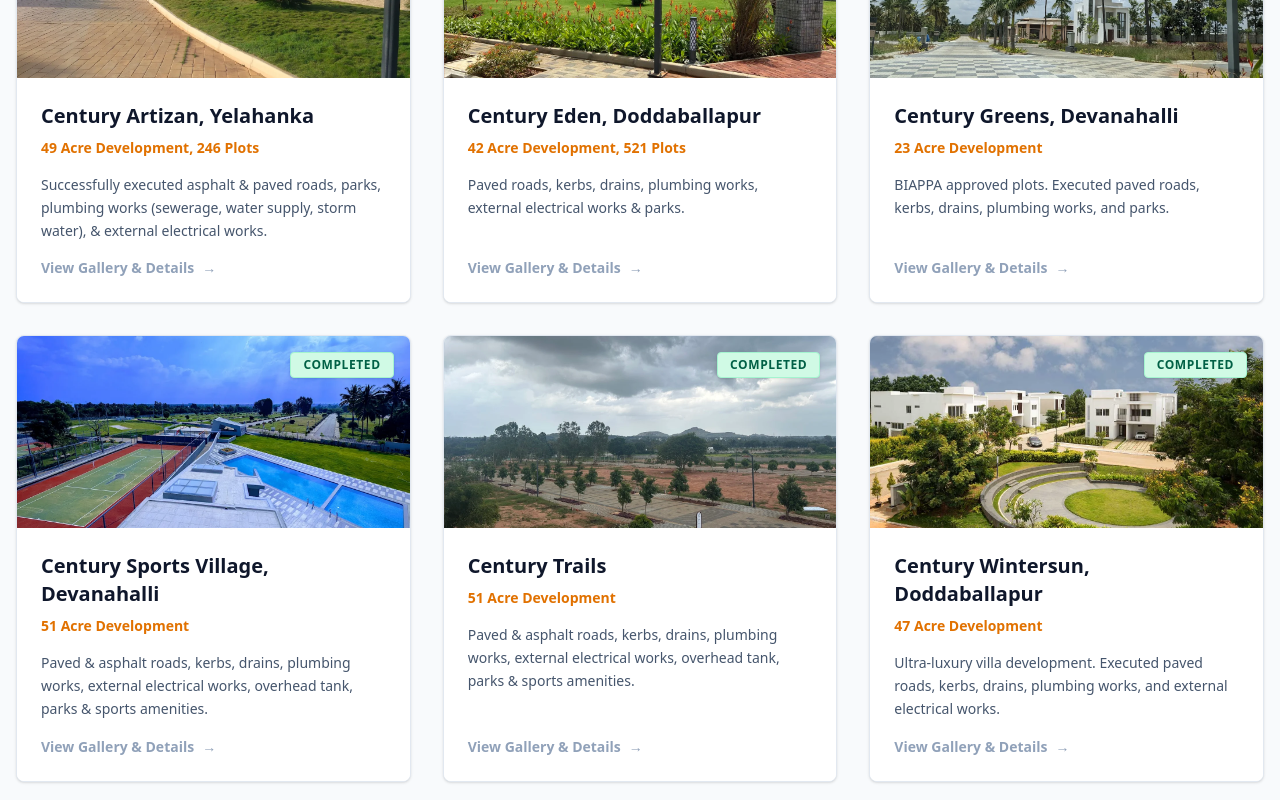
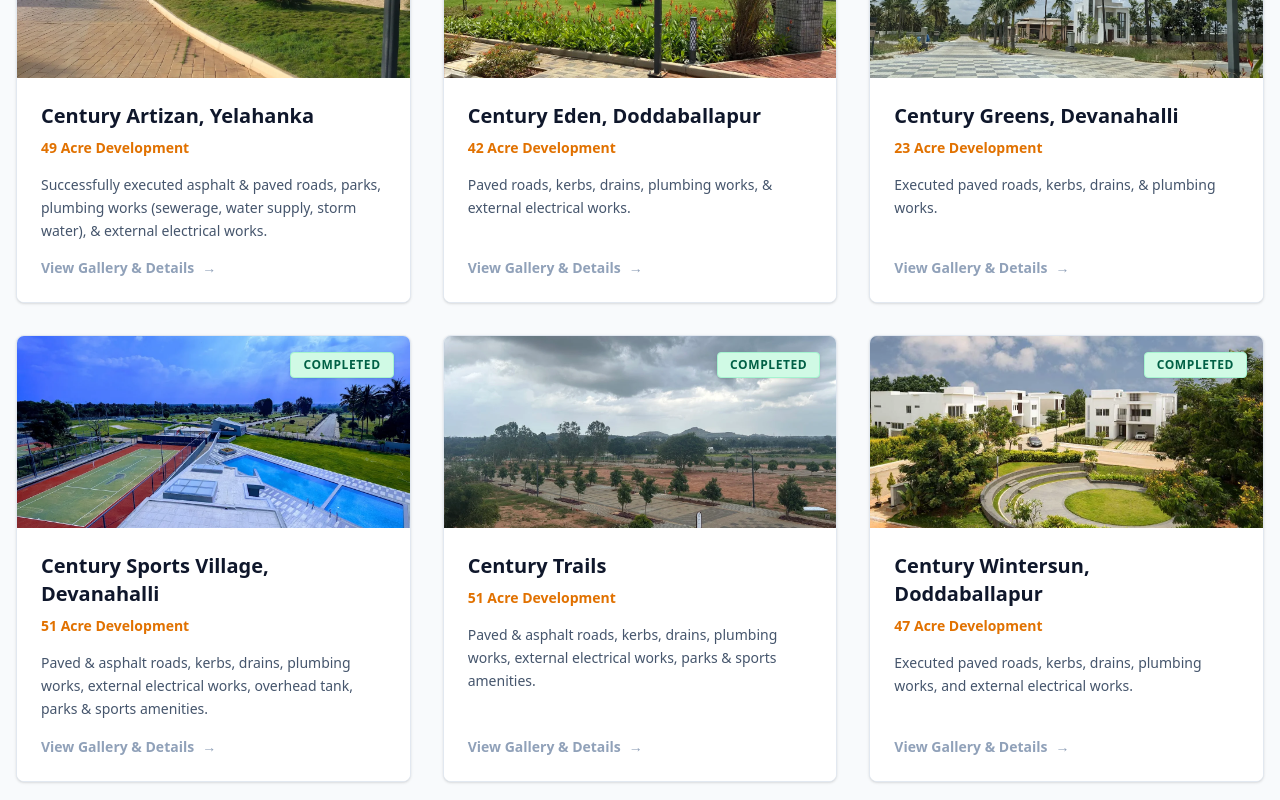
Before and after one commit to Richard-Sylvester/guru-sai-website, a Next.js app: page /projects in a window 1280 px wide. Shown: the part 540-1340 px from the top of the page. Built offline with nearby package versions, Linux system fonts and the light colour scheme.

Commit message:
Updated Projects scope

```diff
--- a/src/data/projectsData.js
+++ b/src/data/projectsData.js
@@ -5,7 +5,7 @@
     id: 1,
     name: "Century Artizan, Yelahanka",
     status: "Completed",
-    size: "49 Acre Development, 246 Plots",
+    size: "49 Acre Development",
     details: "Successfully executed asphalt & paved roads, parks, plumbing works (sewerage, water supply, storm water), & external electrical works.",
     mainImage: "/century-artizan-2.webp",
     gallery: ["/century-artizan-1.webp", "/century-artizan-3.webp", "/century-artizan-4.webp"]
@@ -14,8 +14,8 @@
     id: 2,
     name: "Century Eden, Doddaballapur",
     status: "Completed",
-    size: "42 Acre Development, 521 Plots",
-    details: "Paved roads, kerbs, drains, plumbing works, external electrical works & parks.",
+    size: "42 Acre Development",
+    details: "Paved roads, kerbs, drains, plumbing works, & external electrical works.",
     mainImage: "/century-eden-1.webp",
     gallery: ["/century-eden-2.webp", "/century-eden-3.webp", "/century-eden-4.webp"]
   },
@@ -24,7 +24,7 @@
     name: "Century Greens, Devanahalli",
     status: "Completed",
     size: "23 Acre Development",
-    details: "BIAPPA approved plots. Executed paved roads, kerbs, drains, plumbing works, and parks.",
+    details: "Executed paved roads, kerbs, drains, & plumbing works.",
     mainImage: "/century-greens-1.webp",
     gallery: ["/century-greens-2.webp", "/century-greens-3.webp", "/century-greens-4.webp", "/century-greens-5.webp", "/century-greens-6.webp", "/century-greens-7.webp", "/century-greens-8.webp"]
   },
@@ -42,7 +42,7 @@
     name: "Century Trails",
     status: "Completed",
     size: "51 Acre Development",
-    details: "Paved & asphalt roads, kerbs, drains, plumbing works, external electrical works, overhead tank, parks & sports amenities.",
+    details: "Paved & asphalt roads, kerbs, drains, plumbing works, external electrical works, parks & sports amenities.",
     mainImage: "/century-trails-1.webp",
     gallery: ["/century-trails-2.webp", "/century-trails-3.jpeg", "/century-trails-4.jpeg", "/century-trails-5.jpeg", "/century-trails-6.jpeg", "/century-trails-7.jpeg", "/century-trails-8.jpeg"]
   },
@@ -51,7 +51,7 @@
     name: "Century Wintersun, Doddaballapur",
     status: "Completed",
     size: "47 Acre Development",
-    details: "Ultra-luxury villa development. Executed paved roads, kerbs, drains, plumbing works, and external electrical works.",
+    details: "Executed paved roads, kerbs, drains, plumbing works, and external electrical works.",
     mainImage: "/century-wintersun-1.webp",
     gallery: ["/century-wintersun-2.webp", "/century-wintersun-3.webp", "/century-wintersun-4.webp", "/century-wintersun-5.webp"]
   },
@@ -60,7 +60,7 @@
     name: "Century Seasons",
     status: "Completed",
     size: "51 Acre Development",
-    details: "Paved & asphalt roads, kerbs, drains, plumbing works, external electrical works, overhead tank, parks & sports amenities.",
+    details: "Paved & asphalt roads, kerbs, drains, plumbing works, external electrical works, & overhead tank.",
     mainImage: "/century-seasons-1.webp",
     gallery: ["/century-seasons-2.webp", "/century-seasons-3.webp", "/century-seasons-4.webp", "/century-seasons-5.webp"]
   },
@@ -69,7 +69,7 @@
     name: "Hush Fields by Living Walls",
     status: "Completed",
     size: "51 Acre Development",
-    details: "Paved & asphalt roads, kerbs, drains, plumbing works, external electrical works, overhead tank, parks & sports amenities.",
+    details: "Paved & asphalt roads, kerbs, drains, plumbing works, external electrical works, & overhead tank.",
     mainImage: "/hushfields-1.jpg",
     gallery: ["/hushfields-2.jpg", "/hushfields-3.webp", "/hushfields-4.webp"]
   },
@@ -78,7 +78,7 @@
     name: "Sattva Bhumi",
     status: "Completed",
     size: "51 Acre Development",
-    details: "Paved & asphalt roads, kerbs, drains, plumbing works, external electrical works, overhead tank, parks & sports amenities.",
+    details: "Paved & asphalt roads, kerbs, drains, plumbing works, external electrical works, & overhead tank.",
     mainImage: "/sattva-6.webp",
     gallery: ["/sattva-4.webp", "/sattva-3.webp", "/sattva-5.webp", "/sattva-2.jpg", "/sattva-7.webp"]
   },
@@ -87,7 +87,7 @@
     name: "MAHE - Manipal Academy of Higher Education",
     status: "Completed",
     size: "51 Acre Development",
-    details: "Paved & asphalt roads, kerbs, drains, plumbing works, external electrical works, overhead tank, parks & sports amenities.",
+    details: "Paved & asphalt roads, kerbs, drains, plumbing works, external electrical works, & overhead tank.",
     mainImage: "/mahe-3.webp",
     gallery: ["/mahe-2.webp", "/mahe-1.webp", "/mahe-4.webp", "/mahe-5.webp"]
   },
@@ -96,7 +96,7 @@
     name: "Century Seraya One World",
     status: "On-Going",
     size: "51 Acre Development",
-    details: "Paved & asphalt roads, kerbs, drains, plumbing works, external electrical works, overhead tank, parks & sports amenities.",
+    details: "Paved & asphalt roads, kerbs, drains, plumbing works, external electrical works, & overhead tank.",
     mainImage: "/placeholders/main-2.jpg",
     gallery: ["/placeholders/gal-2a.jpg", "/placeholders/gal-2b.jpg", "/placeholders/gal-2c.jpg"]
   },
@@ -105,7 +105,7 @@
     name: "Windsor Park",
     status: "On-Going",
     size: "51 Acre Development",
-    details: "Paved & asphalt roads, kerbs, drains, plumbing works, external electrical works, overhead tank, parks & sports amenities.",
+    details: "Paved & asphalt roads, kerbs, drains, plumbing works, external electrical works, & overhead tank.",
     mainImage: "/windsor-1.jpeg",
     gallery: ["/windsor-2.jpeg", "/windsor-3.jpeg", "/windsor-4.jpeg"]
   }
```
